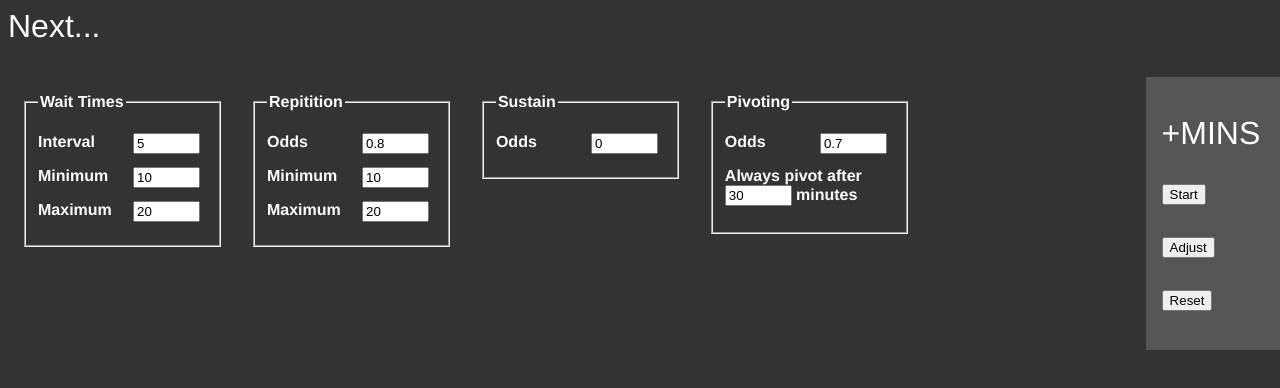
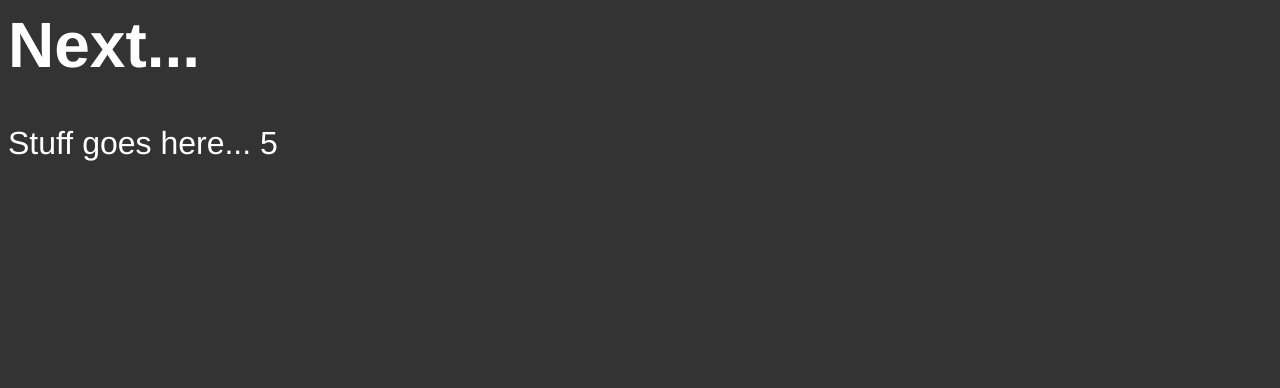
Before and after one commit to acobster/fcnext, a plain HTML site: page index.html in a window 1280 px wide. Drawn offline with nearby package versions, Linux system fonts and the light colour scheme.

Commit message:
Get basic timer up and running

```diff
--- a/index.html
+++ b/index.html
@@ -1,4 +1,4 @@
-<html>
+<html ng-app="NextApp">
 
 
 <head>
@@ -13,97 +13,12 @@
 
 </head>
 
-<body>
+<body ng-controller="NextCtrl">
 
-  <p>Next...</p>
+  <h1>Next...</h1>
 
-  <div id="control">
-    <p id="time">+<span>MINS</span></p>
-    <p>
-      <button id="start" type="button" class="run">Start</button>
-      <button id="stop" type="button" class="run" style="display:none;">Stop</button>
-    </p>
-    <p>
-      <button id="edit" type="button" class="adjust">Adjust</button>
-      <button id="done" type="button" class="adjust" style="display:none;">Done</button>
-    </p>
-    <p>
-      <button id="reset" type="button">Reset</button>
-    </p>
-  </div>
-
-  <div id="main" class="screen" style="display:none;">
-    <div id="random">
-      <div id="wait">WAIT</div>
-      <div id="repeat">REPEAT</div>
-      <div id="sustain">SUSTAIN</div>
-    </div>
-    <div id="chord">CHORD</div>
-  </div>
-
-  <div id="settings" class="screen">
-    <form id="factors">
-      <fieldset>
-        <legend>Wait Times</legend>
-        <p>
-          <label for="interval">Interval</label>
-          <input id="interval" name="wait[interval]" value="5"
-            title="Interval to count by, in seconds" />
-        </p>
-        <p>
-          <label for="minSeconds">Minimum</label>
-          <input id="minSeconds" name="wait[min]" value="10"
-            title="Minimum number of seconds" />
-        </p>
-        <p>
-          <label for="maxSeconds">Maximum</label>
-          <input id="maxSeconds" value="20" name="wait[max]"
-            title="Maximum number of seconds" />
-        </p>
-      </fieldset>
-
-      <fieldset>
-        <legend>Repitition</legend>
-        <p>
-          <label for="repeatOdds">Odds</label>
-          <input id="repeatOdds" value="0.8" name="repitition[odds]"
-            title="Odds in 1 that this chord will repeat" />
-        </p>
-        <p>
-          <label for="minRepeats">Minimum</label>
-          <input id="minRepeats" value="10" name="repitition[min]"
-            title="Minimum number of repeats" />
-        </p>
-        <p>
-          <label for="maxRepeats">Maximum</label>
-          <input id="maxRepeats" value="20" name="repitition[max]"
-            title="Maximum number of repeats" />
-        </p>
-      </fieldset>
-
-      <fieldset>
-        <legend>Sustain</legend>
-        <p>
-          <label for="sustainOdds">Odds</label>
-          <input id="sustainOdds" value="0" name="sustain[odds]"
-            title="Odds in 1 that the given chord will sustain" />
-        </p>
-      </fieldset>
-
-      <fieldset id="pivotFactors">
-        <legend>Pivoting</legend>
-        <p>
-          <label for="pivotOdds">Odds</label>
-          <input id="pivotOdds" value="0.7" name="pivot[odds]"
-            title="Odds in 1 that the given chord will pivot" />
-        </p>
-        <p>Always pivot after
-          <input id="pivotAfter" name="pivot[after]" value="30" />
-          minutes
-        </p>
-      </fieldset>
-    </form>
-  </div>
+  Stuff goes here...
+  {{time}}
 
 </body>
 
--- a/next.js
+++ b/next.js
@@ -0,0 +1,26 @@
+angular
+  .module( 'NextApp', [] )
+    .controller( 'NextCtrl', ['$scope', function( $scope ) {
+
+      $scope.time = 0;
+      $scope.chords = [];
+
+      $scope.next = function() {
+        $scope.time++;
+        $scope.$apply();
+      };
+
+      $scope.start = function() {
+        $scope.timer = setInterval( function() {
+          $scope.next();
+        }, 1000);
+      };
+
+      /**
+       * RUN THE THING
+       */
+      angular.element(document).ready( function() {
+        $scope.start();
+      });
+
+    }]);
```
